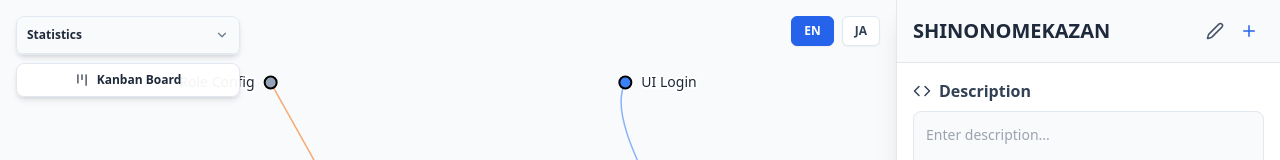
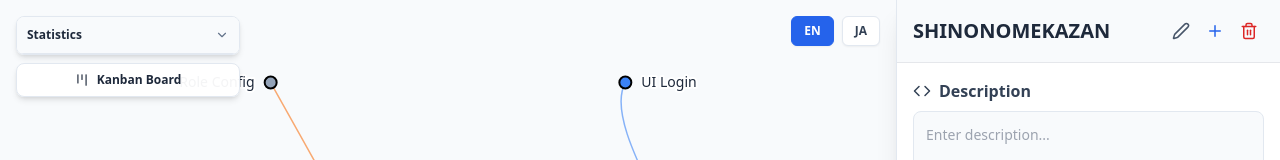
Before and after one commit to shinonomekazan/tree-kan, a React (Vite) app: page / in a window 1280 px wide. Shown: the top 160 px of the page. Built offline with nearby package versions, Linux system fonts and the light colour scheme.

Commit message:
add delete node

```diff
--- a/src/App.tsx
+++ b/src/App.tsx
@@ -195,6 +195,41 @@ export default function App() {
     setFocusedTaskId(id);
   }, []);
 
+  const handleDeleteNode = useCallback(
+    (nodeId: string) => {
+      setData((prevData) => {
+        if (prevData.id === nodeId) return prevData;
+
+        const newData = JSON.parse(JSON.stringify(prevData)) as TreeNode;
+
+        const removeNode = (node: TreeNode): boolean => {
+          if (!node.children) return false;
+
+          const index = node.children.findIndex((child) => child.id === nodeId);
+          if (index !== -1) {
+            node.children.splice(index, 1);
+            return true;
+          }
+
+          for (const child of node.children) {
+            if (removeNode(child)) return true;
+          }
+          return false;
+        };
+
+        removeNode(newData);
+        nodeStorage.saveTreeData(newData);
+
+        if (selectedNode?.id === nodeId) {
+          setSelectedNode(null);
+        }
+
+        return newData;
+      });
+    },
+    [selectedNode],
+  );
+
   return (
     <div className="flex w-screen h-screen font-sans overflow-hidden bg-slate-50">
       <div className="flex-1 relative w-full h-full">
@@ -214,6 +249,7 @@ export default function App() {
         onUpdateDescription={handleUpdateDescription}
         onUpdateNodeName={handleUpdateNodeName}
         onOpenKanban={handleOpenKanban}
+        onDeleteNode={handleDeleteNode}
       />
     </div>
   );
--- a/src/DetailPanel.tsx
+++ b/src/DetailPanel.tsx
@@ -1,6 +1,6 @@
 import { useState, useEffect, useCallback } from "react";
 import type { FC } from "react";
-import { Code, Plus, Edit2, KanbanSquare } from "lucide-react";
+import { Code, Plus, Edit2, KanbanSquare, Trash2 } from "lucide-react";
 import { useTranslation } from "react-i18next";
 import slackIcon from "./assets/slack-icon.png";
 import githubIcon from "./assets/github-icon.png";
@@ -22,6 +22,7 @@ interface DetailPanelProps {
   onUpdateDescription: (nodeId: string, description: string) => void;
   onUpdateNodeName: (nodeId: string, name: string) => void;
   onOpenKanban: (id: string) => void;
+  onDeleteNode: (nodeId: string) => void;
 }
 
 const DetailPanel: FC<DetailPanelProps> = ({
@@ -31,10 +32,12 @@ const DetailPanel: FC<DetailPanelProps> = ({
   onUpdateDescription,
   onUpdateNodeName,
   onOpenKanban,
+  onDeleteNode,
 }) => {
   const { t } = useTranslation();
   const [isModalOpen, setIsModalOpen] = useState(false);
   const [isRenameModalOpen, setIsRenameModalOpen] = useState(false);
+  const [isDeleteNodeModalOpen, setIsDeleteNodeModalOpen] = useState(false);
   const [description, setDescription] = useState("");
   const [linkModalState, setLinkModalState] = useState<{
     isOpen: boolean;
@@ -137,6 +140,12 @@ const DetailPanel: FC<DetailPanelProps> = ({
               className="p-1.5 hover:bg-blue-100 text-blue-600 rounded-full transition-colors"
             >
               <Plus size={18} />
+            </button>
+            <button
+              onClick={() => setIsDeleteNodeModalOpen(true)}
+              className="p-1.5 hover:bg-red-100 text-red-600 rounded-full transition-colors"
+            >
+              <Trash2 size={18} />
             </button>
           </div>
         </div>
@@ -253,6 +262,14 @@ const DetailPanel: FC<DetailPanelProps> = ({
         }
         onConfirm={handleDeleteLink}
       />
+      <ConfirmModal
+        isOpen={isDeleteNodeModalOpen}
+        onClose={() => setIsDeleteNodeModalOpen(false)}
+        onConfirm={() => {
+          onDeleteNode(selectedNode.id);
+          setIsDeleteNodeModalOpen(false);
+        }}
+      />
       <RenameNodeModal
         isOpen={isRenameModalOpen}
         initialName={selectedNode.name}
--- a/src/locales/en.json
+++ b/src/locales/en.json
@@ -1,6 +1,6 @@
 {
   "confirmDelete": "Confirm Deletion",
-  "deleteWarning": "Are you sure you want to delete this link?",
+  "deleteWarning": "Are you sure you want to delete?",
   "cancel": "Cancel",
   "delete": "Delete",
   "addNode": "Add New Node",
--- a/src/locales/ja.json
+++ b/src/locales/ja.json
@@ -1,6 +1,6 @@
 {
   "confirmDelete": "削除の確認",
-  "deleteWarning": "このリンクを削除してもよろしいですか？",
+  "deleteWarning": "これを削除してもよろしいですか？",
   "cancel": "キャンセル",
   "delete": "削除",
   "addNode": "新規ノード追加",
```
